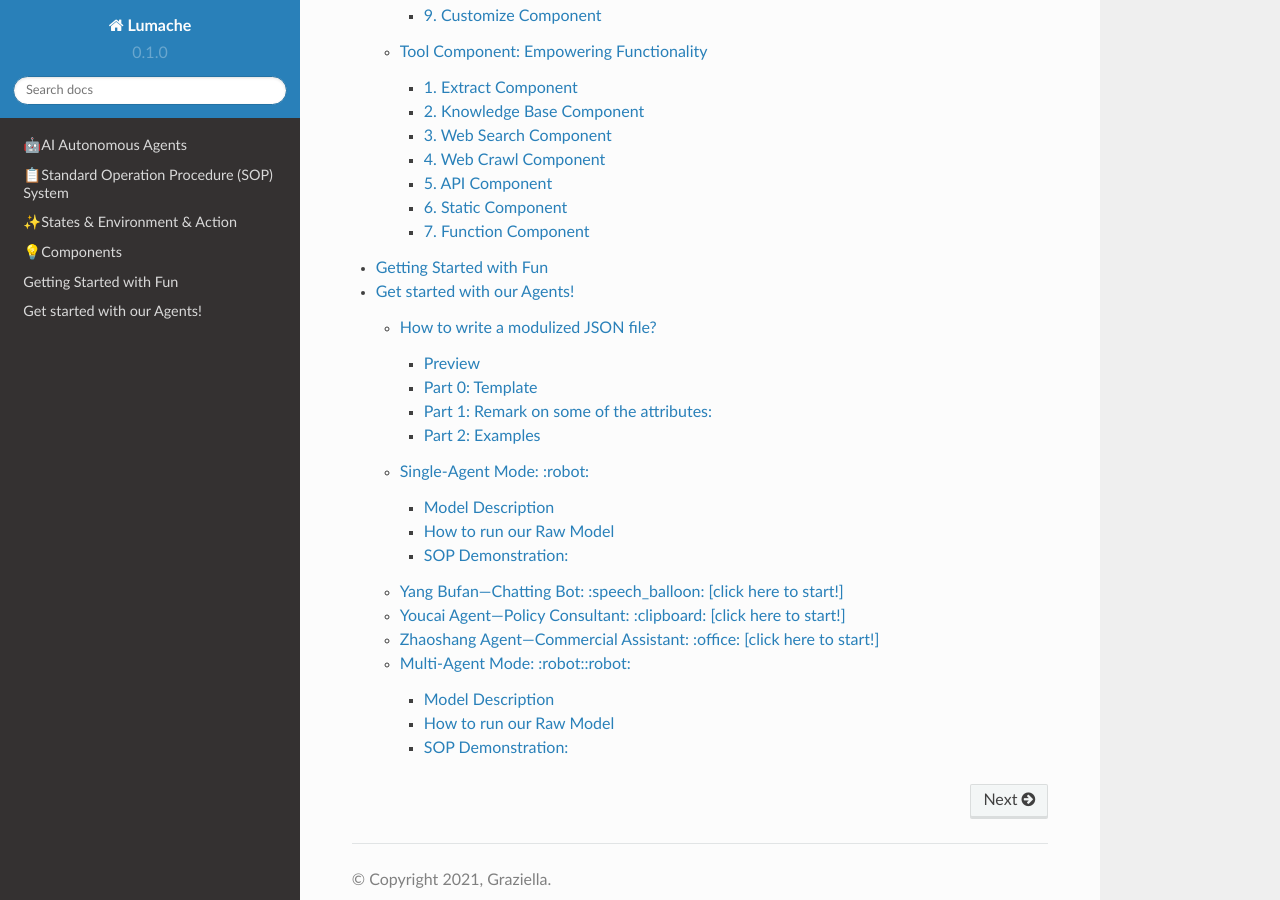
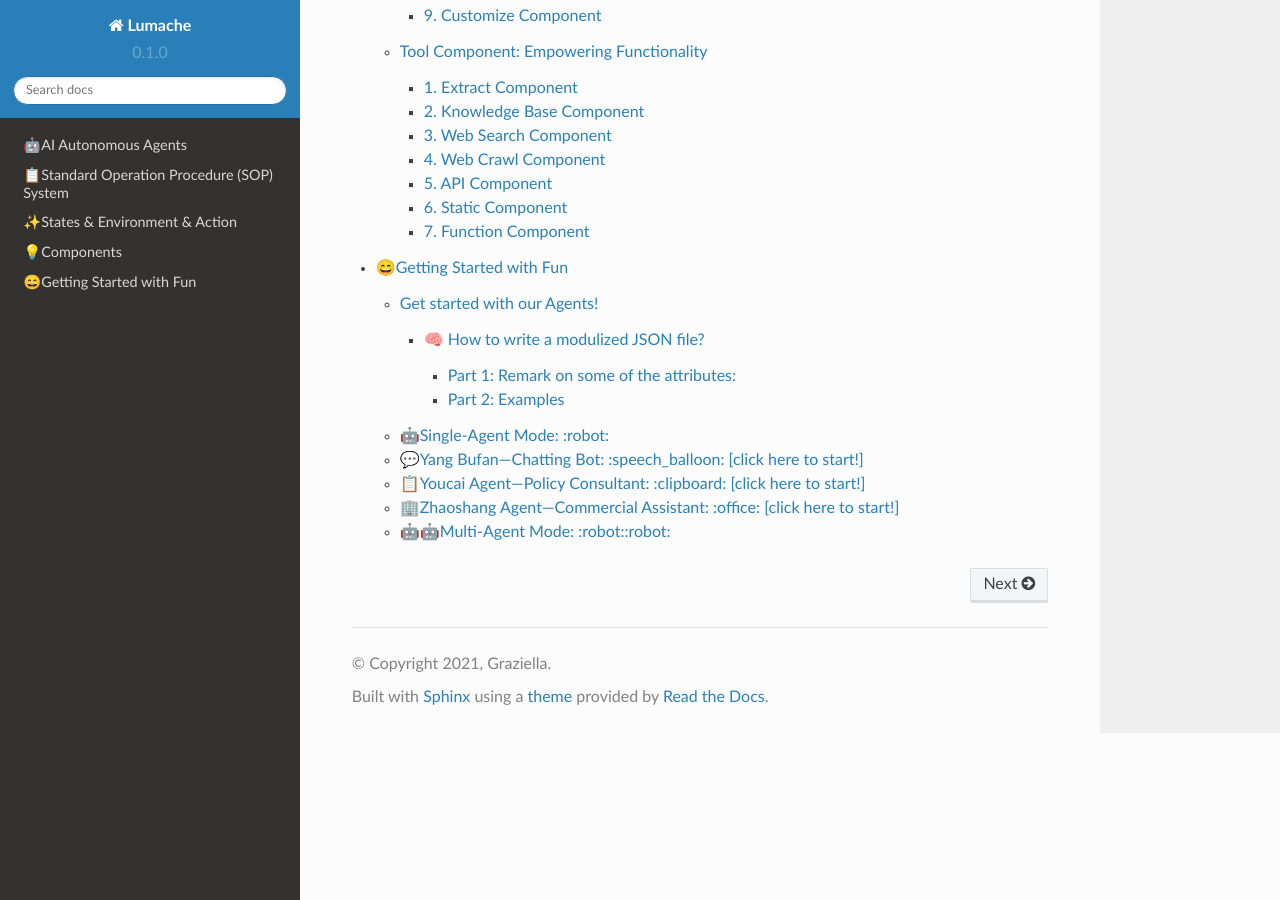
Before and after one commit to StephenQSstarThomas/Agents-Documentation-trial-1, a Sphinx documentation site: the page built from docs/source/index.rst, in a window 1280 px wide and 900 px high, scrolled down 1477 px. Built offline with Sphinx 7.4.7 and the Read the Docs theme 2.0.0, drawn with Linux system fonts in a browser that asks for light colours; part of the change alters nothing that is shown.

Commit message:
Update quickstart.rst

````diff
--- a/docs/source/quickstart.rst
+++ b/docs/source/quickstart.rst
@@ -1,132 +1,183 @@
-Getting Started with Fun
+=========================
+😄Getting Started with Fun
 =========================
 
-Try our demo in your terminal :point_down:
+Try our demo in your terminal:point_down:
 
-1. Open your terminal :computer:
+1. Open your terminal 🖥️
 
-2. Get the Repository :package:
-   ::
+2. 🪜Get the Repository 📦
 
-      git clone https://github.com/aiwaves-cn/agents.git
+   git clone https://github.com/aiwaves-cn/agents.git
 
-3. Install the requirements :wrench:
-   ::
+3. Install the requirements🛠️
 
    pip install -r requirements.txt
 
-4. Set the config :wrench:
-   1. Modify sec/agents/config.py
-   2. Mainly modify API KEY and PROXY
-      ::
+4. Set the config🛠️
 
-         # only used for shopping assistant
-         MIN_CATEGORY_SIM = 0.7  # Threshold for category matching
-         TOY_INFO_PATH = [your_path1, your_path2_...]  # Path to the product database
-         FETSIZE = 5  # Number of recommended products at a time
+   Modify example/{Muti|Single_Agent}/{target_agent}/config.json
 
-         # for all agents
-         API_KEY =  # Your API KEY
-         PROXY =  # Your proxy
-         MAX_CHAT_HISTORY = 8  # Longest History
+   // only used for shopping assistant
+   {
+       MIN_CATEGORY_SIM  =  "0.7"  ##Threshold for category matching
+       TOY_INFO_PATH  = "[\"your_path1\",\"your_path2_\"......]" #Path to the product database
+       FETSIZE  =  "5" #Number of recommended products at a time
 
-Deploy our demo on the backend :point_down:
+       #for all agents
+       API_KEY  =  #Your API KEY
+       PROXY  =  #Your proxy
+       MAX_CHAT_HISTORY  =  "8" #Longest History
+       User_Names = "[\"{user_name}\"]" # the name of agents which you want to play
+   }
 
-1. Prepare your front-end webpage :globe_with_meridians:
+   Notice that if you want to use WebSearchComponent, you also need set the config!
 
-2. Deploy :rocket:
-   ::
+   "WebSearchComponent": {
+                           "engine_name": "bing",
+                           "api": {
+                               "google": {
+                                   "cse_id": "Your cse_id",
+                                   "api_key": "Your api_key"
+                               },
+                               "bing": "Your bing key"
+                           }
+                       }
 
-   Please refer to serving.py for details. We used flask to deploy :hot_pepper:
+Deploy our demo on the backend:point_down:
 
-   cd examples
-   python serving.py --agent shopping_assistant.json --port your_port --router your_api_router
+1. Prepare your front-end webpage🌐
+
+2. Deploy🚀
+
+    Please refer to run.py for details
+    We used fast_api to deploy🌶️
+
+    cd examples
+    python run_backend.py --agent Single_Agent/shopping_assistant/muti_shop.json --config Single_Agent/shopping_assistant/config.yaml  --port your_port --router your_api_router
 
 Get started with our Agents!
-============================
+---------------------------
 
-How to write a modulized JSON file?
------------------------------------
+🧠 How to write a modulized JSON file?
+=======================================
 
-Preview
-~~~~~~~
+**Preview**
 
 In this passage, we will show you how to write a modulized JSON file, which is of vital significance in generating the Agents.
 
-Part 0: Template
-~~~~~~~~~~~~~~~~
+**Part 0: Template**
 
-The following codes are a typical template for writing JSON Files.
+The following codes are a typical template for writing JSON Files. (Please refer to template.py)
 
-.. code:: json
+```rst
+## default { "temperature": 0.3, "model": "gpt-3.5-turbo-16k-0613","log_path": "logs/{your name}"}
+LLM = {
+    "temperature": 0.0,
+    "model": "gpt-3.5-turbo-16k-0613",
+    "log_path": "logs/god"
+}
 
-   agent_states = {
-       "Bot_Tag": {
-           "style": {
-               "name": str,
-               "role": str,
-               "style": str
-           },
-           "task": {
-               "task": str
-           },
-           "rule": {
-               "rule": str
-           },
-           "demonstration": {
-               "demonstrations": ["example1", "example2", ...]
-           },
-           "output": {
-               "output": str
-           },
-           "cot": {
-               "demonstrations": ["example1", "example2", ...]
-           },
-           "config": [
-               "style",
-               "task",
-               "rule",
-               "KnowledgeBaseComponent"
-           ]
-       },
-   }
+Agents = {
+    "Lilong" : {
+        "style" : "professional",
+        "roles" : {
+            "company" : "coder",
+            "state2" : "role2",
+        },
+    "name2" : {
+        "style" : "professional",
+            "roles" : {
+                "company" : "coder",
+                "state2" : "role2",
+            },
+        }
+    }
+}
 
-.. code:: json
+# indispensable parameter:  "controller_type"（"order","random","rule"）
+controller = {
+    "controller_type": "order",
+    "max_chat_nums" : 12,
+    "judge_system_prompt": "",
+    "judge_last_prompt": "",
+    "judge_extract_words": "end",
+    "call_system_prompt" : "",
+    "call_last_prompt": "",
+    "call_extract_words": ""
+}
 
-   node_json = {
-       "name": str,
-       "is_iteractive": bool,
-       "agent_states": agent_states,
-       "controller": {
-           "judge_system_prompt": str,
-           "judge_last_prompt": str,
-           "judge_extract_words": str,
-           "call_system_prompt": str,
-           "call_last_prompt": str,
-           "call_extract_words": str,
-       }
-   }
+Agent_state = {
+    "role": {
+    "LLM_type": "OpenAI",
+    "LLM": LLM,
+    "style": {
+        "role": "Opening Advocate for the Affirmative",
+        "style": "professional"
+    },
+    "task": {
+        "task": ""
+    },
+    "rule": {
+        "rule": ""
+    }
+},
+}
 
-.. code:: json
+# indispensable parameter:  "name" and "agent_states"
+State = {
+    "controller": controller,
+    "begin_role": "",
+    "begin_query": "",
+    "environment_prompt": "",
+    "name": "state1",
+    "roles": ["role1","role2"],
+    "LLM_type": "OpenAI",
+    "LLM": LLM,
+    "agent_state" : Agent_state,
 
-   sop_json = {
-       "temperature": float,
-       "active_mode": bool,
-       "log_path": str,
-       "environment_prompt": str,
-       "relation": {
-           "node_knowledge_response": {
-               "1": "node_knowledge_response_book_card",
-               "0": "node_knowledge_response"
-           },
-       },
-       "nodes": {
-           "nodes_name": node_json,
-           "nodes_name2": node_json,
-       }
-   }
 
-   (written by JSON master longli)
+
+}
+
+States = {
+    "end_state":{
+            "name":"end_state",
+            "agent_states":{}
+        },
+    "state1" : State
+
+}
+
+# default finish_state_name is "end_state"
+SOP = {
+    "config" : {
+    "API_KEY" : "Your key",
+    "PROXY" : "Your PROXY",
+    "MAX_CHAT_HISTORY" : "5",
+    "User_Names" : "[\"alexander\"]"
+    },
+    "environment_type" : "competive",
+    "LLM_type": "OpenAI",
+    "LLM" :LLM,
+    "root": "state1",
+    "finish_state_name" : "end_state",
+    "relations": {
+        "state1": {
+            "0": "state1",
+            "1": "state2"
+        },
+        "state2":{
+            "0":"state2",
+            "1":"end_state"
+        }
+    },
+    "agents": Agents,
+    "states": States,
+}
+
+(written by JSON master longli)
+
 
 Part 1: Remark on some of the attributes:
 ~~~~~~~~~~~~~~~~~~~~~~~~~~~~~~~~~~~~~~~~~
@@ -154,10 +205,10 @@ Part 2: Examples
 
 Please refer to our Agents Demonstrations for more information. You can use them as reference.
 
-Single-Agent Mode: :robot:
+🤖Single-Agent Mode: :robot:
 ----------------------------
 
-Oculist Agent—Medical Use:
+👁️ Oculist Agent—Medical Use:
 ^^^^^^^^^^^^^^^^^^^^^^^^^
 
 Model Description
@@ -175,14 +226,14 @@ If you want to simply talk to our given Oculist agent, please run these codes:
    cd examples/eye
    python serving.py
 
-If you want to generate other customized agents, please follow our instructions above.
+🧠If you want to generate other customized agents, please follow our instructions above.
 
 SOP Demonstration:
 ~~~~~~~~~~~~~~~~~~
 
 The SOP of our Oculist Agent is shown below:
 
-[Image]
+[图片]
 
 Explanations:
   The SOP of the Oculist Agent consists of four Nodes, each finishing their parts of the whole workflow.
@@ -344,19 +395,19 @@ The typical JSON File of the Oculist Agent is shown as follows:
 
 If you want to learn more about our JSON File or review the JSON file-generating process, please refer to our instructions.
 
-Yang Bufan—Chatting Bot: :speech_balloon: [click here to start!]
+💬Yang Bufan—Chatting Bot: :speech_balloon: [click here to start!]
 --------------------------------------------------------------
 
-Youcai Agent—Policy Consultant: :clipboard: [click here to start!]
+📋Youcai Agent—Policy Consultant: :clipboard: [click here to start!]
 ------------------------------------------------------------
 
-Zhaoshang Agent—Commercial Assistant: :office: [click here to start!]
+🏢Zhaoshang Agent—Commercial Assistant: :office: [click here to start!]
 -----------------------------------------------------------
 
-Multi-Agent Mode: :robot::robot:
+🤖🤖Multi-Agent Mode: :robot::robot:
 -------------------------------
 
-Fiction Studio--Step-by-step fiction generating:
+📚Fiction Studio--Step-by-step fiction generating:
 ^^^^^^^^^^^^^^^^^^^^^^^^^^^^^^^^^^^^^^^^^^^^^
 
 Model Description
@@ -374,7 +425,7 @@ If you want to simply run our Fiction Studio Mode, please run these codes:
    cd examples
    python run_cmd.py --agent fiction.json
 
-If you want to generate other customized agents, please follow our instructions above.
+🧠If you want to generate other customized agents, please follow our instructions above.
 
 SOP Demonstration:
 ~~~~~~~~~~~~~~~~~~
````
